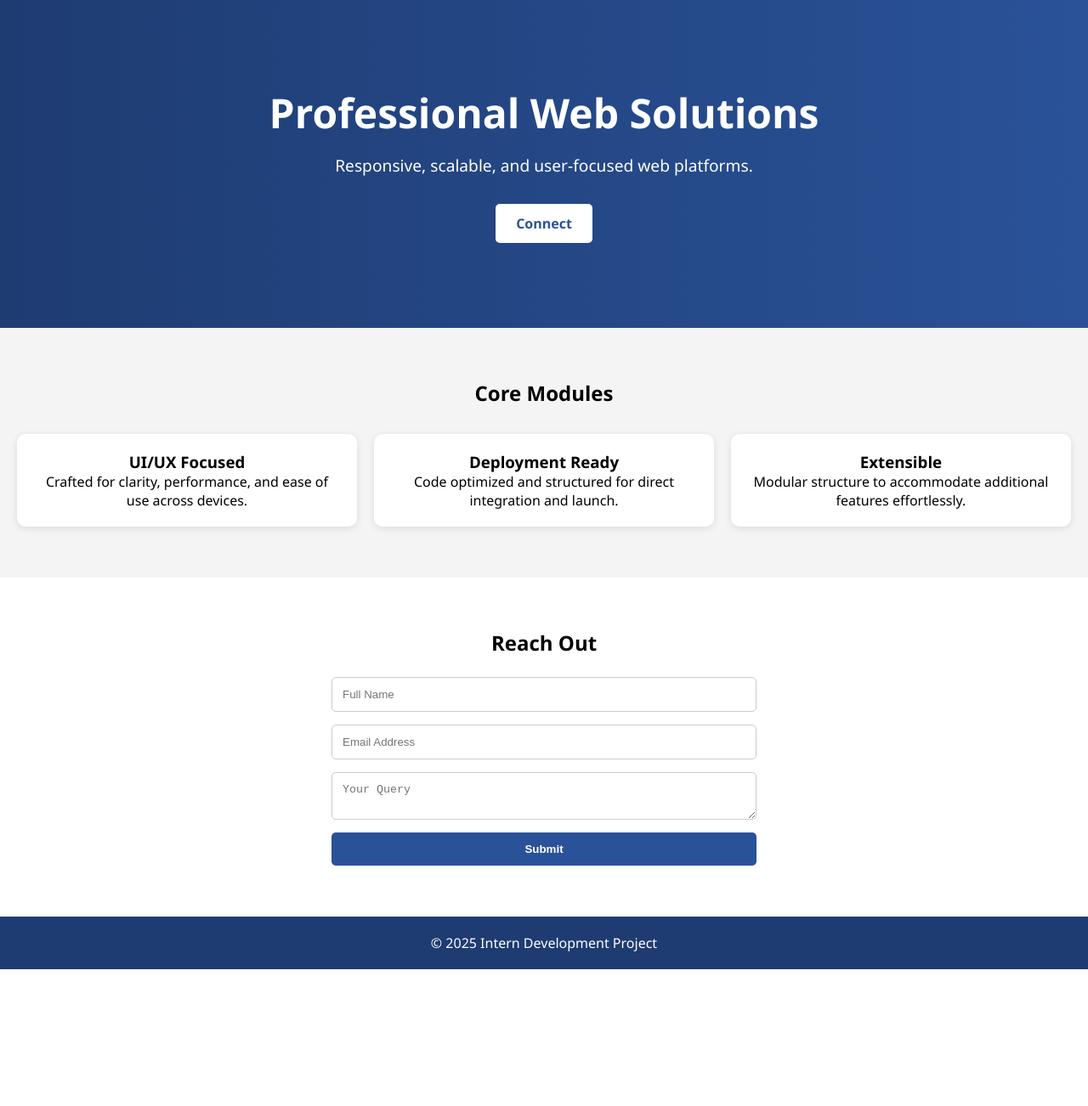
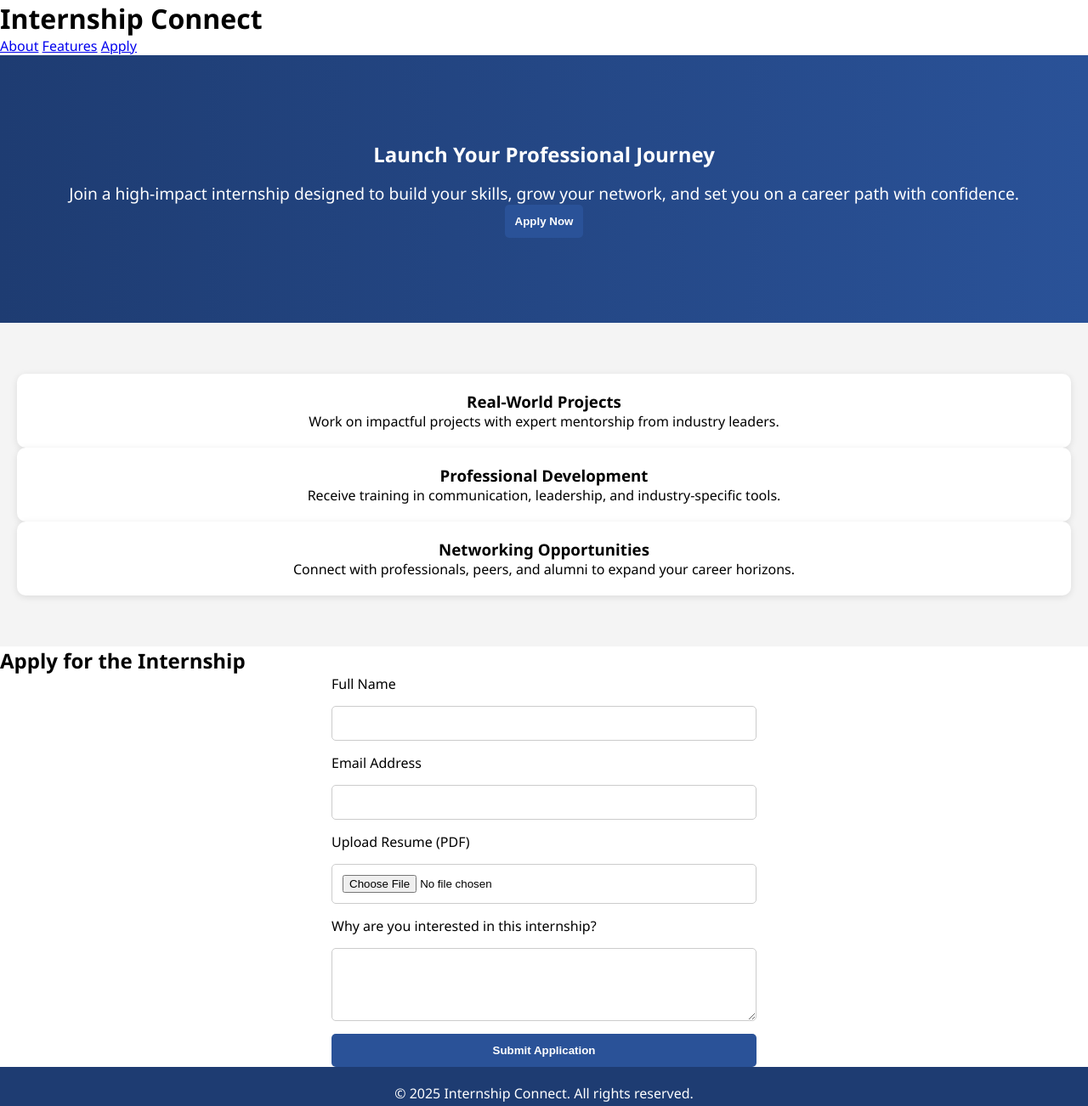
Before and after one commit to VedantVerma06/Landing_Page, a plain HTML site: page index.html in a window 1280 px wide. Shown: the whole page at 85% size. Before the commit the page ends 1141 px from the top, so only its background shows below. Drawn offline with Linux system fonts and the light colour scheme.

Commit message:
Update index.html

```diff
--- a/index.html
+++ b/index.html
@@ -1,51 +1,74 @@
+<!DOCTYPE html>
 <html lang="en">
+
 <head>
-  <meta charset="UTF-8" />
-  <meta name="viewport" content="width=device-width, initial-scale=1.0" />
-  <title>Intern Project</title>
-  <link rel="stylesheet" href="styles.css" />
+  <meta charset="UTF-8">
+  <meta name="viewport" content="width=device-width, initial-scale=1.0">
+  <title>Professional Internship</title>
+  <link href="https://fonts.googleapis.com/css2?family=Inter:wght@400;600;800&display=swap" rel="stylesheet">
+  <link rel="stylesheet" href="styles.css">
+  <meta name="description" content="Join a high-impact internship to build your career with real-world experience, mentorship, and networking opportunities.">
+  <meta property="og:title" content="Professional Internship">
+  <meta property="og:description" content="Build your career with a real-world internship experience.">
+  <meta property="og:type" content="website">
 </head>
+
 <body>
-  <header class="hero">
-    <div class="hero-content">
-      <h1>Professional Web Solutions</h1>
-      <p>Responsive, scalable, and user-focused web platforms.</p>
-      <a href="#contact" class="cta-button">Connect</a>
-    </div>
+  <header>
+    <h1>Internship Connect</h1>
+    <nav>
+      <a href="#about">About</a>
+      <a href="#features">Features</a>
+      <a href="#apply">Apply</a>
+    </nav>
   </header>
 
-  <section class="features">
-    <h2>Core Modules</h2>
-    <div class="features-grid">
-      <div class="feature">
-        <h3>UI/UX Focused</h3>
-        <p>Crafted for clarity, performance, and ease of use across devices.</p>
-      </div>
-      <div class="feature">
-        <h3>Deployment Ready</h3>
-        <p>Code optimized and structured for direct integration and launch.</p>
-      </div>
-      <div class="feature">
-        <h3>Extensible</h3>
-        <p>Modular structure to accommodate additional features effortlessly.</p>
-      </div>
+  <section class="hero" id="about">
+    <h2>Launch Your Professional Journey</h2>
+    <p>Join a high-impact internship designed to build your skills, grow your network, and set you on a career path with confidence.</p>
+    <button onclick="scrollToApply()">Apply Now</button>
+  </section>
+
+  <section class="features" id="features">
+    <div class="feature">
+      <h3>Real-World Projects</h3>
+      <p>Work on impactful projects with expert mentorship from industry leaders.</p>
+    </div>
+    <div class="feature">
+      <h3>Professional Development</h3>
+      <p>Receive training in communication, leadership, and industry-specific tools.</p>
+    </div>
+    <div class="feature">
+      <h3>Networking Opportunities</h3>
+      <p>Connect with professionals, peers, and alumni to expand your career horizons.</p>
     </div>
   </section>
 
-  <section id="contact" class="contact">
-    <h2>Reach Out</h2>
-    <form>
-      <input type="text" placeholder="Full Name" required />
-      <input type="email" placeholder="Email Address" required />
-      <textarea placeholder="Your Query" required></textarea>
-      <button type="submit">Submit</button>
+  <section class="apply-section" id="apply">
+    <h2>Apply for the Internship</h2>
+    <form id="applicationForm">
+      <label for="name">Full Name</label>
+      <input type="text" id="name" name="name" required>
+
+      <label for="email">Email Address</label>
+      <input type="email" id="email" name="email" required>
+
+      <label for="resume">Upload Resume (PDF)</label>
+      <input type="file" id="resume" name="resume" accept="application/pdf" required>
+
+      <label for="message">Why are you interested in this internship?</label>
+      <textarea id="message" name="message" rows="4" required></textarea>
+
+      <button type="submit">Submit Application</button>
     </form>
+    <p id="formMessage" class="form-message" aria-live="polite"></p>
   </section>
 
   <footer>
-    <p>&copy; 2025 Intern Development Project</p>
+    <p>&copy; 2025 Internship Connect. All rights reserved.</p>
   </footer>
 
   <script src="script.js"></script>
 </body>
+
 </html>
```
